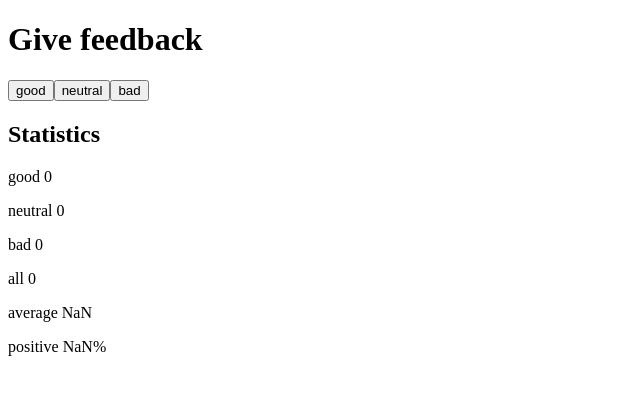
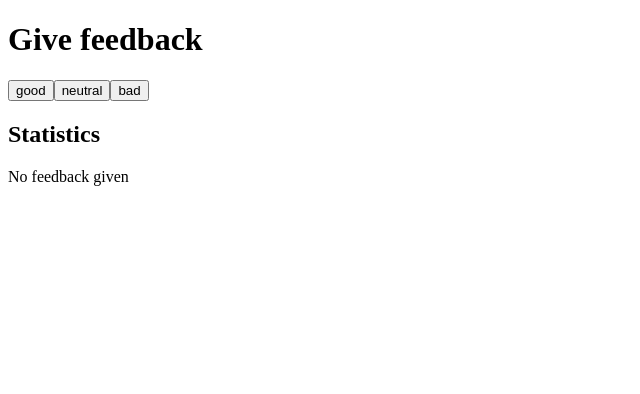
Before and after one commit to henrynicollasissicaba/fullstackopen-part1, a React (Vite) app in the folder unicafe/: page / in a window 1280 px wide. Shown: the top 394 px of the page, without its empty margins (0-640 px from the left). Built offline with nearby package versions, Linux system fonts and the light colour scheme.

Commit message:
unicafe step 4 exercise solution

```diff
--- a/unicafe/src/App.jsx
+++ b/unicafe/src/App.jsx
@@ -1,6 +1,10 @@
 import { useState } from "react";
 
 const Statistics = (props) => {
+  if (props.all === 0) {
+    return <div>No feedback given</div>;
+  }
+
   return (
     <div>
       <p>good {props.good}</p>
```
